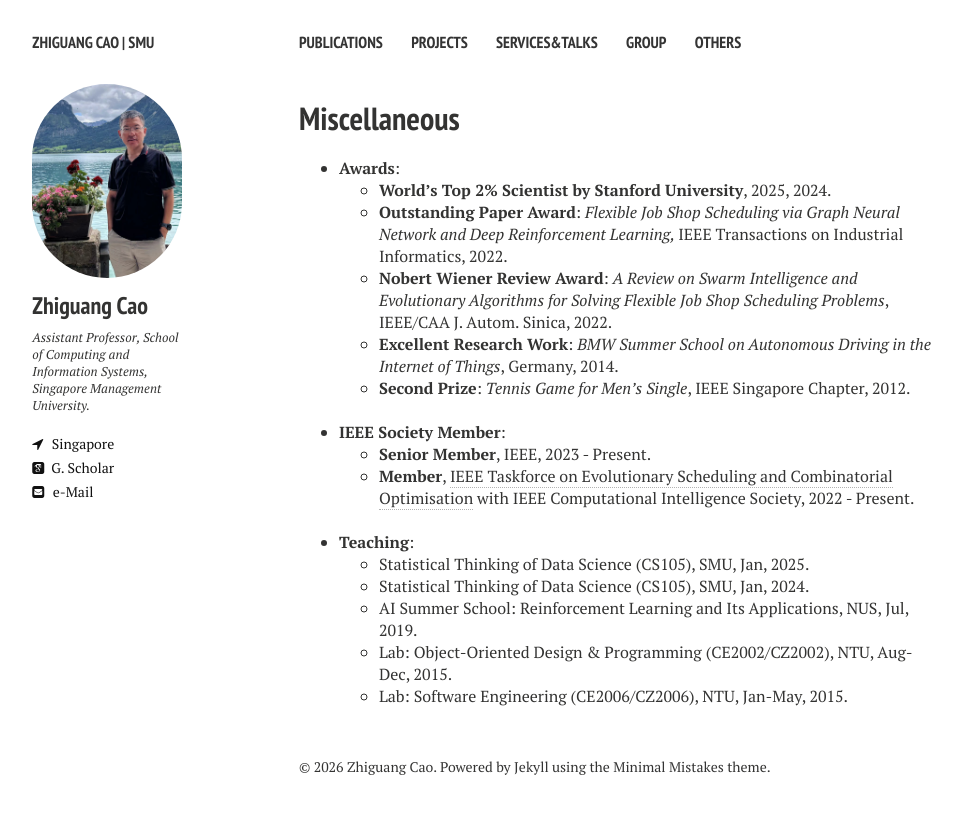
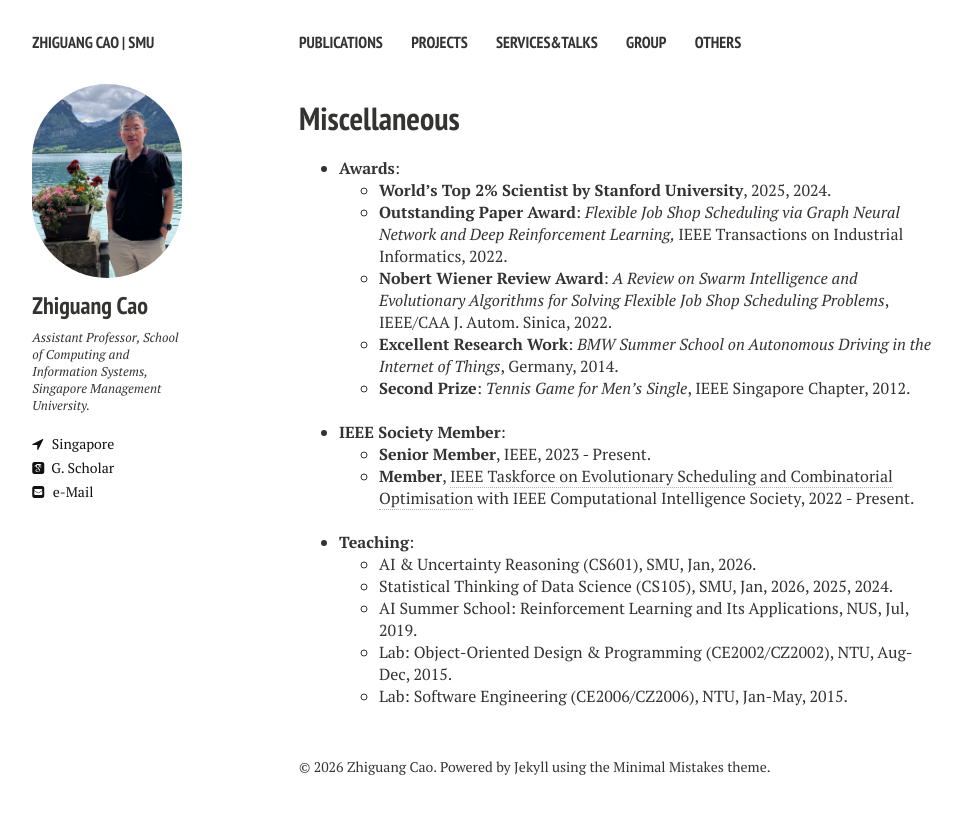
Before and after one commit to zhiguangcaosg/zhiguangcaosg.github.io, a Jekyll site: the page built from others.md, in a window 1280 px wide. Shown: the top 814 px of the page, without its empty margins (21-983 px from the left). Built offline with Jekyll 4.4.1, drawn with Linux system fonts in a browser that asks for light colours; nearby versions of some CDN libraries.

Commit message:
Update others.md

```diff
--- a/others.md
+++ b/others.md
@@ -55,9 +55,9 @@ comments: false
 <li>
 <b>Teaching</b>:
 	<ul>
-	<li> Statistical Thinking of Data Science (CS105), SMU, Jan, 2025.
+	<li> AI & Uncertainty Reasoning (CS601), SMU, Jan, 2026.
 	</li>
-	<li> Statistical Thinking of Data Science (CS105), SMU, Jan, 2024.
+	<li> Statistical Thinking of Data Science (CS105), SMU, Jan, 2026, 2025, 2024.
 	</li>
 	<li> AI Summer School: Reinforcement Learning and Its Applications, NUS, Jul, 2019.
 	</li>
```
